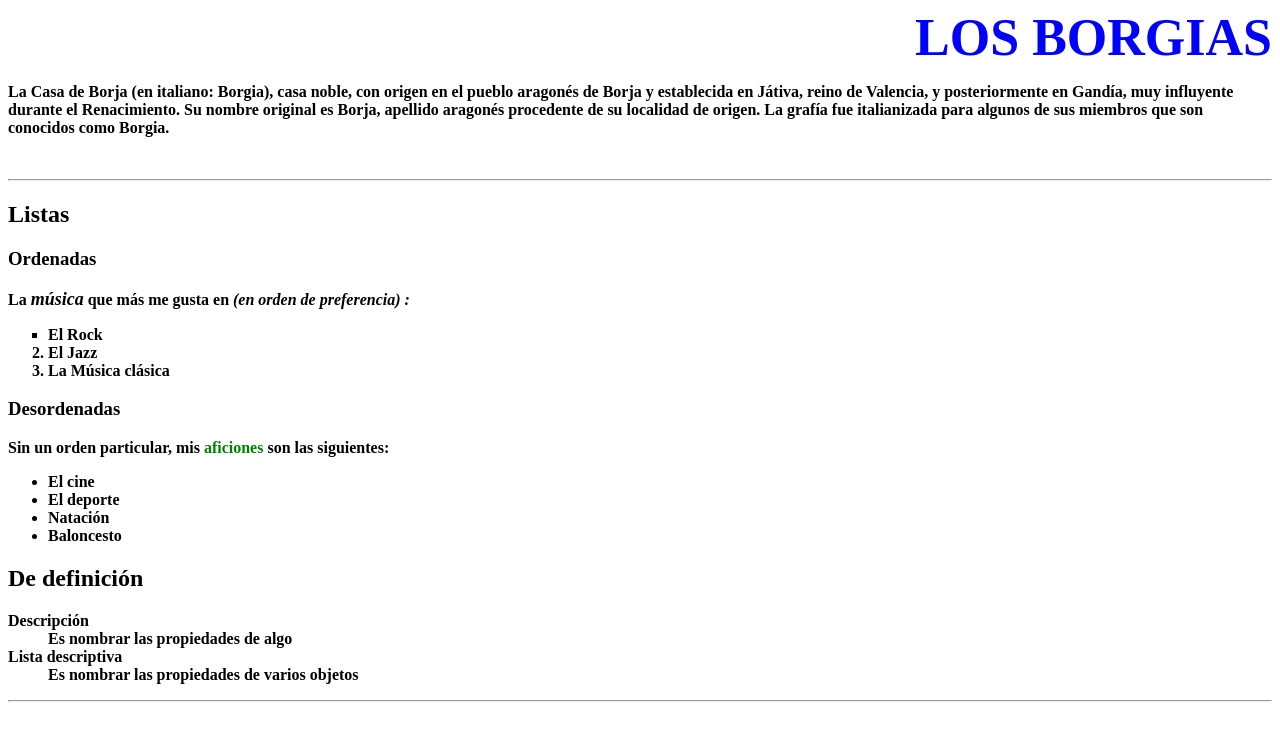
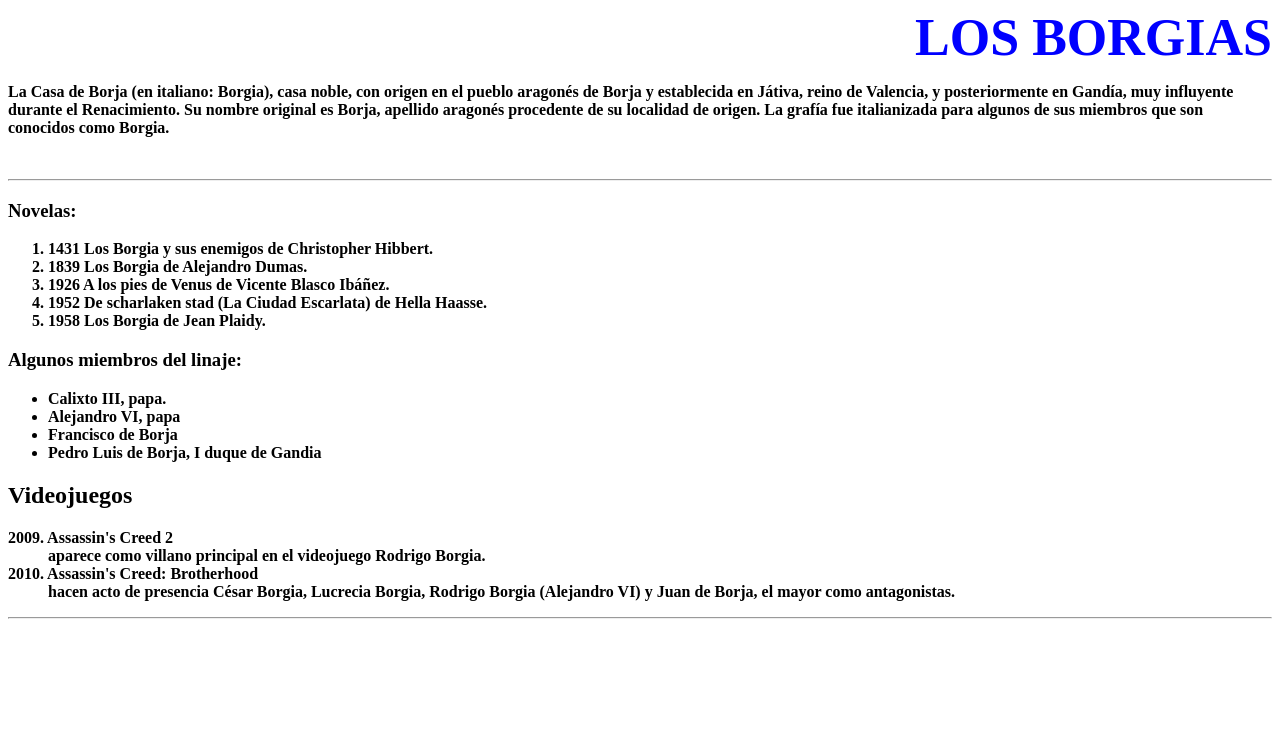
Before and after one commit to cris1314/seminario1_los_borjas, a plain HTML site: page index.html in a window 1280 px wide. Drawn offline with Linux system fonts and the light colour scheme.

Commit message:
tarea de la tercera clase [Listas]

```diff
--- a/index.html
+++ b/index.html
@@ -16,36 +16,37 @@
 <p>La Casa de Borja (en italiano: Borgia), casa noble, con origen en el pueblo aragonés de Borja y establecida en Játiva, reino de Valencia, y posteriormente en Gandía, muy influyente durante el Renacimiento. Su nombre original es Borja, apellido aragonés procedente de su localidad de origen. La grafía fue italianizada para algunos de sus miembros que son conocidos como Borgia.</p>
 <br>
 <HR>
-<H2>Listas</H2>
-	<H3>Ordenadas</H3>
-	<P>La <FONT SIZE="+1"><I>música</I></FONT> que más me gusta en <I> (en
-	orden de preferencia) : </I></P>
+<!--<H2>Listas</H2>--->
+	<H3>Novelas:</H3>
 
-<OL>
+<ol>
 
- 	<LI TYPE=SQUARE>El Rock</L>
- 	<LI>El Jazz <!-- la marca LI no necesita de la etiqueta de cierre -->
- 	<LI>La Música clásica
-</OL>
- 	<H3>Desordenadas</H3>
- 	<P>Sin un orden particular, mis <FONT COLOR="green"><B> aficiones
- 	</B></FONT> son las siguientes:</P>
- 	<UL>
+  <li>1431 Los Borgia y sus enemigos de Christopher Hibbert.</li>
+	<li>1839 Los Borgia de Alejandro Dumas.</li>
+  <li>1926 A los pies de Venus de Vicente Blasco Ibáñez.</li>
+  <li>1952 De scharlaken stad (La Ciudad Escarlata) de Hella Haasse.</li>
+  <li>1958 Los Borgia de Jean Plaidy.</li>
 
- 	<LI>El cine
- 	<LI>El deporte
- 	<LI>Natación
- 	<LI>Baloncesto
- 	</UL>
+</ol>
+ 	<h3>Algunos miembros del linaje:</h3>
+ 	<!---<P>Sin un orden particular, mis <FONT COLOR="green"><B> aficiones
+ 	</B></FONT> son las siguientes:</P>---->
+ 	<ul>
 
- 	<H2>De definición</H2>
- 	<DL>
+ 	<li>Calixto III, papa.</li>
+ 	<li>Alejandro VI, papa</li>
+ 	<li>Francisco de  Borja</li>
+ 	<li>Pedro Luis de Borja, I duque de Gandia</li>
+ 	</ul>
 
-    	<DT>Descripción</DT>
-    	<DD>Es nombrar las propiedades de algo
-    	<DT>Lista descriptiva</DT>
-    	<DD>Es nombrar las propiedades de varios objetos
- 	</DL>
+ 	<h2>Videojuegos</h2>
+ 	<dl>
+
+    	<dt>2009. Assassin's Creed 2</dt>
+    	<dd>aparece como villano principal en el videojuego Rodrigo Borgia.</dd>
+    	<dt>2010. Assassin's Creed: Brotherhood</dt>
+    	<dd>hacen acto de presencia César Borgia, Lucrecia Borgia, Rodrigo Borgia (Alejandro VI) y Juan de Borja, el mayor como antagonistas.</dd>
+ 	</dl>
 
 <HR>
     <script language="javascript">
```
